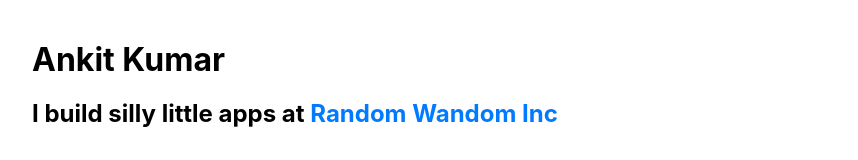
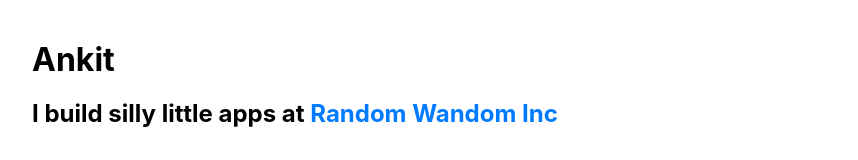
Before and after one commit to ankitkr0/personal, a plain HTML site: page index.html in a window 1280 px wide. Shown: the top 160 px of the page, without its empty margins (208-1066 px from the left). Drawn offline with Linux system fonts and the light colour scheme.

Commit message:
Update index.html

```diff
--- a/index.html
+++ b/index.html
@@ -5,7 +5,7 @@
 <body>
     <header>
         <div class="container">
-            <h1>Ankit Kumar</h1>
+            <h1>Ankit</h1>
             <h2>I build silly little apps at <a href="https://randomwandom.replit.app/" target="_blank">Random Wandom Inc</a></h2>
 
         </div>
```
